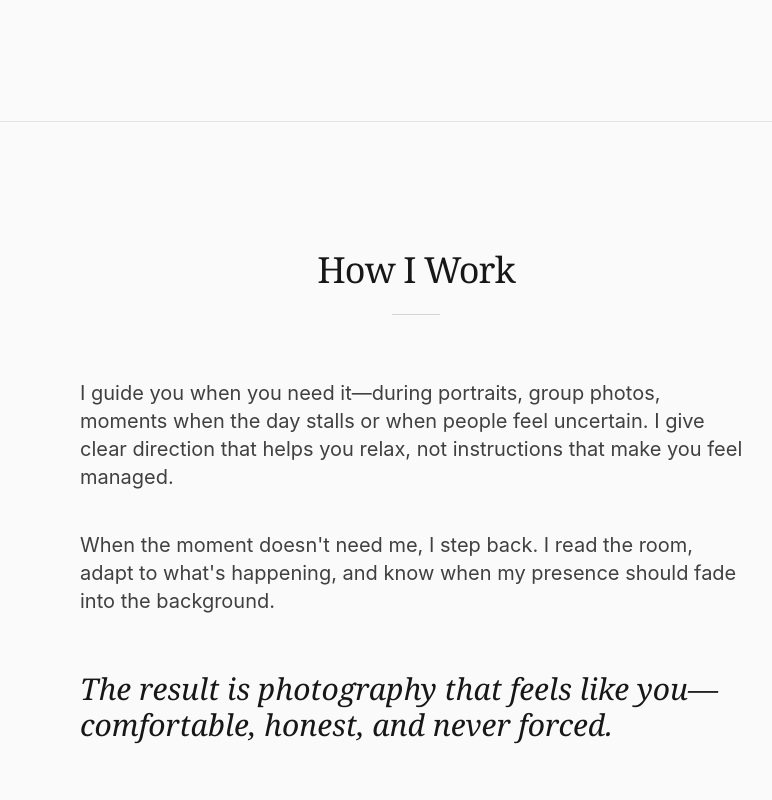
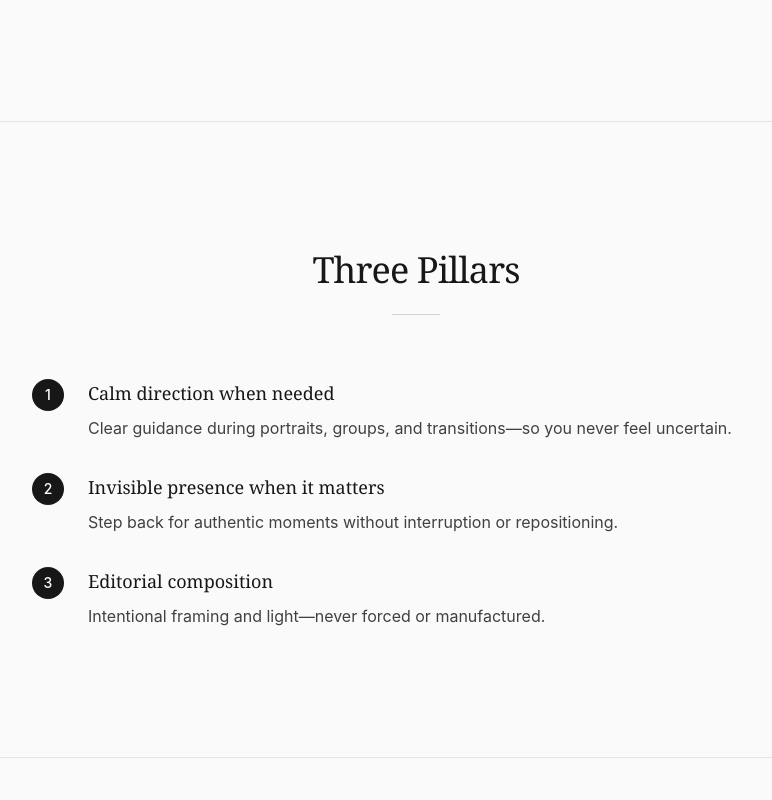
Before and after one commit to elizabethholiarchuk-jpg/wedding-site, a Next.js app: page /approach in a window 1280 px wide. Shown: the part 980-1780 px from the top of the page, without its empty margins (224-996 px from the left). Built offline with nearby package versions, Linux system fonts and the light colour scheme.

Commit message:
Improve Approach page: add 3-pillar section, fix broken images, improve scannability

```diff
--- a/app/approach/page.tsx
+++ b/app/approach/page.tsx
@@ -43,6 +43,45 @@ export default function Approach() {
                 </div>
             </section>
 
+            {/* 3 Pillars */}
+            <section className="py-20 md:py-32 border-t border-neutral-200">
+                <div className="container-custom">
+                    <div className="max-w-xl mx-auto text-center mb-16">
+                        <h2 className="heading-md">Three Pillars</h2>
+                        <div className="editorial-rule my-6"></div>
+                    </div>
+                    <div className="max-w-3xl mx-auto space-y-8">
+                        <div className="flex gap-6">
+                            <div className="flex-shrink-0 w-8 h-8 rounded-full bg-neutral-900 text-white flex items-center justify-center text-sm font-medium">1</div>
+                            <div>
+                                <h3 className="text-lg font-medium text-neutral-900 mb-2">Calm direction when needed</h3>
+                                <p className="text-base text-neutral-700 leading-relaxed">
+                                    Clear guidance during portraits, groups, and transitions—so you never feel uncertain.
+                                </p>
+                            </div>
+                        </div>
+                        <div className="flex gap-6">
+                            <div className="flex-shrink-0 w-8 h-8 rounded-full bg-neutral-900 text-white flex items-center justify-center text-sm font-medium">2</div>
+                            <div>
+                                <h3 className="text-lg font-medium text-neutral-900 mb-2">Invisible presence when it matters</h3>
+                                <p className="text-base text-neutral-700 leading-relaxed">
+                                    Step back for authentic moments without interruption or repositioning.
+                                </p>
+                            </div>
+                        </div>
+                        <div className="flex gap-6">
+                            <div className="flex-shrink-0 w-8 h-8 rounded-full bg-neutral-900 text-white flex items-center justify-center text-sm font-medium">3</div>
+                            <div>
+                                <h3 className="text-lg font-medium text-neutral-900 mb-2">Editorial composition</h3>
+                                <p className="text-base text-neutral-700 leading-relaxed">
+                                    Intentional framing and light—never forced or manufactured.
+                                </p>
+                            </div>
+                        </div>
+                    </div>
+                </div>
+            </section>
+
             {/* How I Work */}
             <section className="py-20 md:py-32 border-t border-neutral-200">
                 <div className="container-custom">
@@ -50,12 +89,12 @@ export default function Approach() {
                         <h2 className="heading-md">How I Work</h2>
                         <div className="editorial-rule my-6"></div>
                     </div>
-                    <div className="max-w-2xl mx-auto space-y-10 text-lg md:text-xl text-neutral-700 leading-loose">
+                    <div className="max-w-2xl mx-auto space-y-8 text-lg md:text-xl text-neutral-700 leading-loose">
                         <p>
-                            I guide you when you need it—during portraits, group photos, moments when the day stalls or when people feel uncertain. I give clear direction that helps you relax, not instructions that make you feel managed.
+                            I guide you during portraits, group photos, and moments when the day stalls. Clear direction that helps you relax, not instructions that make you feel managed.
                         </p>
                         <p>
-                            When the moment doesn&apos;t need me, I step back. I read the room, adapt to what&apos;s happening, and know when my presence should fade into the background.
+                            When the moment doesn&apos;t need me, I step back. I read the room and know when my presence should fade into the background.
                         </p>
                         <p className="text-neutral-900 font-serif italic text-2xl md:text-3xl leading-relaxed pt-4">
                             The result is photography that feels like you—comfortable, honest, and never forced.
@@ -119,7 +158,7 @@ export default function Approach() {
                     <div className="max-w-4xl mx-auto">
                         <div className="relative w-full h-[400px] md:h-[600px]">
                             <Image
-                                src="/images/735A4009.jpg"
+                                src="/w02-berlin-church/14.jpg"
                                 alt="Guided couple portrait"
                                 fill
                                 className="object-cover"
@@ -138,12 +177,12 @@ export default function Approach() {
                         <h2 className="heading-md">When I Step Back</h2>
                         <div className="editorial-rule my-6"></div>
                     </div>
-                    <div className="max-w-2xl mx-auto space-y-10 text-lg md:text-xl text-neutral-700 leading-loose">
+                    <div className="max-w-2xl mx-auto space-y-8 text-lg md:text-xl text-neutral-700 leading-loose">
                         <p>
                             I don&apos;t interrupt moments that are already unfolding naturally.
                         </p>
                         <p>
-                            When you&apos;re with your partner during golden hour and the light is perfect, I&apos;m not repositioning you every thirty seconds. When your family is laughing together, I&apos;m not stopping them to recreate it. When a quiet gesture happens between you and someone you love, I&apos;m not asking you to do it again.
+                            When you&apos;re with your partner during golden hour, I&apos;m not repositioning you every thirty seconds. When your family is laughing together, I&apos;m not stopping them to recreate it.
                         </p>
                         <p>
                             I work with what&apos;s real. I frame it well, I wait for the right light, I anticipate the moment—but I don&apos;t manufacture it.
@@ -161,7 +200,7 @@ export default function Approach() {
                     <div className="max-w-4xl mx-auto">
                         <div className="relative w-full h-[400px] md:h-[600px]">
                             <Image
-                                src="/images/735A4065.jpg"
+                                src="/w01-hamburg-civil/10.jpg"
                                 alt="Natural wedding moment"
                                 fill
                                 className="object-cover"
@@ -180,15 +219,18 @@ export default function Approach() {
                         <h2 className="heading-md">What This Means for You</h2>
                         <div className="editorial-rule my-6"></div>
                     </div>
-                    <div className="max-w-2xl mx-auto space-y-10 text-lg md:text-xl text-neutral-700 leading-loose">
+                    <div className="max-w-2xl mx-auto space-y-8 text-lg md:text-xl text-neutral-700 leading-loose">
                         <p>
-                            You will feel taken care of. You won&apos;t be left guessing what to do or how to act. You won&apos;t feel stiff, awkward, or like you&apos;re performing.
+                            You will feel taken care of. You won&apos;t be left guessing what to do or how to act.
+                        </p>
+                        <p>
+                            You won&apos;t feel stiff, awkward, or like you&apos;re performing.
                         </p>
                         <p>
                             The photos will feel true to who you are—not because I disappeared, but because I knew when to help and when to let the moment be.
                         </p>
                         <p className="text-neutral-900 font-serif italic text-2xl md:text-3xl leading-relaxed pt-4">
-                            This is editorial wedding photography with intention. It&apos;s guided when it needs to be. It&apos;s natural when it should be. And it&apos;s always rooted in making you feel comfortable.
+                            Editorial wedding photography with intention. Guided when it needs to be. Natural when it should be.
                         </p>
                     </div>
                 </div>
@@ -200,7 +242,7 @@ export default function Approach() {
                     <div className="max-w-4xl mx-auto">
                         <div className="relative w-full h-[400px] md:h-[600px]">
                             <Image
-                                src="/images/735A4705.jpg"
+                                src="/w02-berlin-church/08.jpg"
                                 alt="Wedding photography with intention"
                                 fill
                                 className="object-cover"
@@ -217,7 +259,7 @@ export default function Approach() {
                 <div className="container-custom">
                     <div className="max-w-xl mx-auto text-center">
                         <p className="text-2xl md:text-3xl text-neutral-700 mb-12 leading-relaxed font-light">
-                            If this feels like the right approach for you, I'd be glad to hear about your wedding.
+                            If this feels like the right approach for you, I&apos;d be glad to hear about your wedding.
                         </p>
                         <div className="flex flex-col sm:flex-row items-center justify-center gap-4">
                             <Link href="/contact" className="btn-primary">
```
